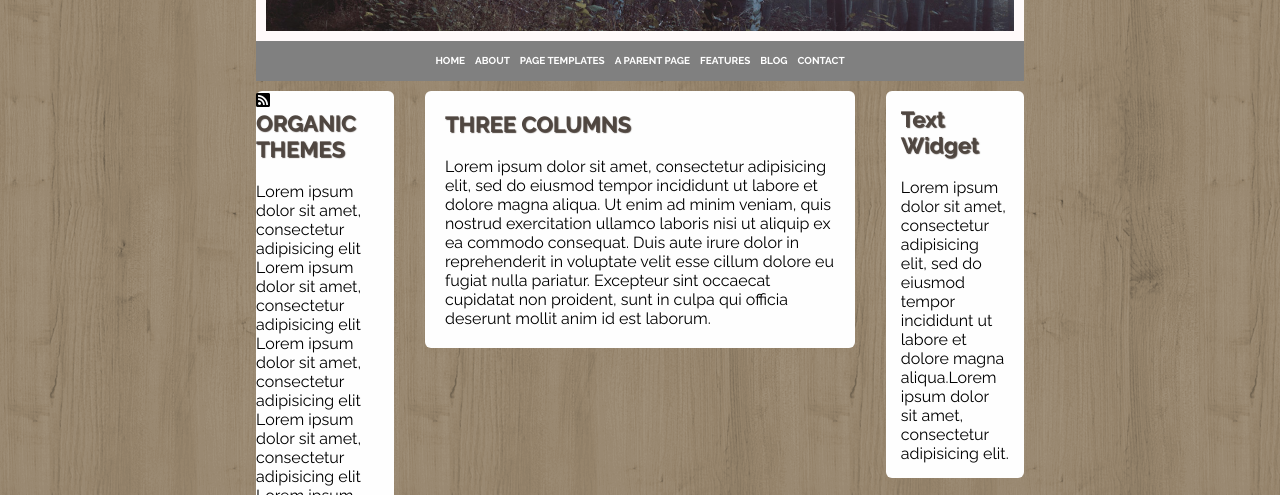
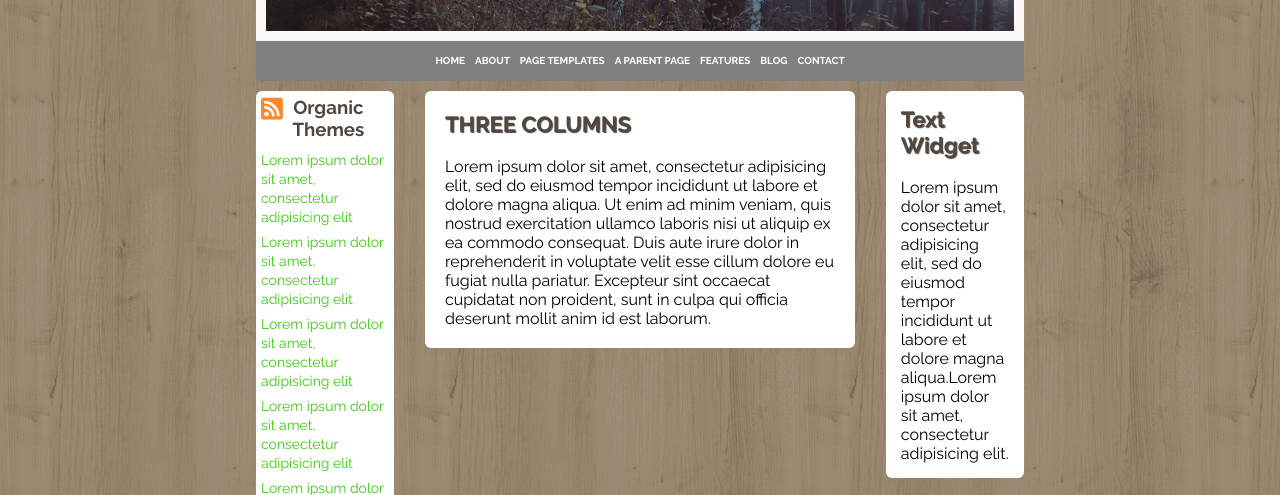
Before and after one commit to Matt0472/htmlcss-wp, a plain HTML site: page index.html in a window 1280 px wide. Shown: the part 259-754 px from the top of the page. Drawn offline with Linux system fonts and the light colour scheme.

Commit message:
progetto quasi completo: finita colonna di sinistra, manca solo il footer

```diff
--- a/css/stylesheet.css
+++ b/css/stylesheet.css
@@ -12,14 +12,6 @@ body {
 .container {
   margin: auto;
   width: 60%;
-}
-
-h2 {
-  font-size: 22px;
-  color: rgb(80, 71, 65);
-  text-shadow: 1px 1px 1px rgb(80, 71, 65);
-  margin-bottom: 20px;
-  text-transform: uppercase;
 }
 
 /* header */
@@ -98,6 +90,7 @@ header {
   clear: both;
 }
 
+/* colonna sinistra */
 .float-left {
   float: left;
   border-radius: 6px;
@@ -106,12 +99,51 @@ header {
 .col-left {
   width: 18%;
   background-color: rgb(254, 254, 254);
+  padding: 5px;
+}
+.col-left-header {
+  margin-bottom: 10px;
+}
+.col-left-header::after {
+  content: '';
+  display: table;
+  clear: both;
+}
+
+.col-left-header i,
+.col-left-header h3 {
+  float: left;
+}
+.col-left h3 {
+  width: 60%;
+  text-align: center;
+  color: rgb(80, 71, 65);
+}
+
+.col-left i {
+  color: rgb(255, 135, 42);
+  font-size: 25px;
+  margin-right: 7px;
 }
 
 .col-left ul {
   list-style: none;
 }
 
+.col-left ul li {
+  margin-bottom: 6px;
+}
+
+.col-left ul li a {
+  text-decoration: none;
+  color: rgb(63, 200, 20);
+  font-size: 14px;
+}
+
+.col-left ul li a:hover {
+  text-decoration: underline;
+}
+/* colonna centrale */
 .col-center {
   width: 56%;
   margin: 0 4%;
@@ -119,6 +151,15 @@ header {
   background-color: rgb(254, 254, 254);
 }
 
+.col-center-title {
+  font-size: 22px;
+  color: rgb(80, 71, 65);
+  text-shadow: 1px 1px 1px rgb(80, 71, 65);
+  margin-bottom: 20px;
+  text-transform: uppercase;
+}
+
+/* colonna destra */
 .col-right {
   width: 18%;
 }
--- a/index.html
+++ b/index.html
@@ -36,14 +36,16 @@
 
       <main class="main-content">
         <div class="float-left col-left">
-          <i class="fas fa-rss-square"></i>
-          <h2>Organic Themes</h2>
+          <div class="col-left-header">
+            <i class="fas fa-rss-square"></i>
+            <h3>Organic Themes</h3>
+          </div>
           <ul>
-            <li>Lorem ipsum dolor sit amet, consectetur adipisicing elit</li>
-            <li>Lorem ipsum dolor sit amet, consectetur adipisicing elit</li>
-            <li>Lorem ipsum dolor sit amet, consectetur adipisicing elit</li>
-            <li>Lorem ipsum dolor sit amet, consectetur adipisicing elit</li>
-            <li>Lorem ipsum dolor sit amet, consectetur adipisicing elit</li>
+            <li><a href="#">Lorem ipsum dolor sit amet, consectetur adipisicing elit</a></li>
+            <li><a href="#">Lorem ipsum dolor sit amet, consectetur adipisicing elit</a></li>
+            <li><a href="#">Lorem ipsum dolor sit amet, consectetur adipisicing elit</a></li>
+            <li><a href="#">Lorem ipsum dolor sit amet, consectetur adipisicing elit</a></li>
+            <li><a href="#">Lorem ipsum dolor sit amet, consectetur adipisicing elit</a></li>
           </ul>
         </div>
         <div class="float-left col-center">
```
